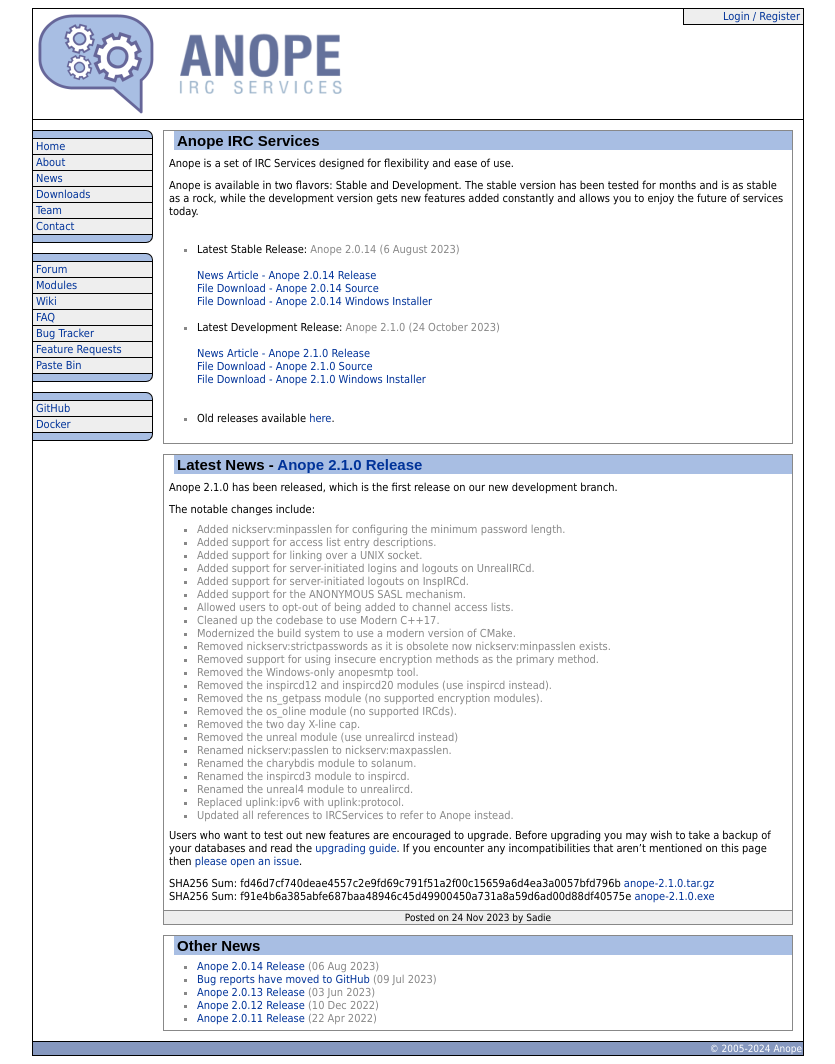
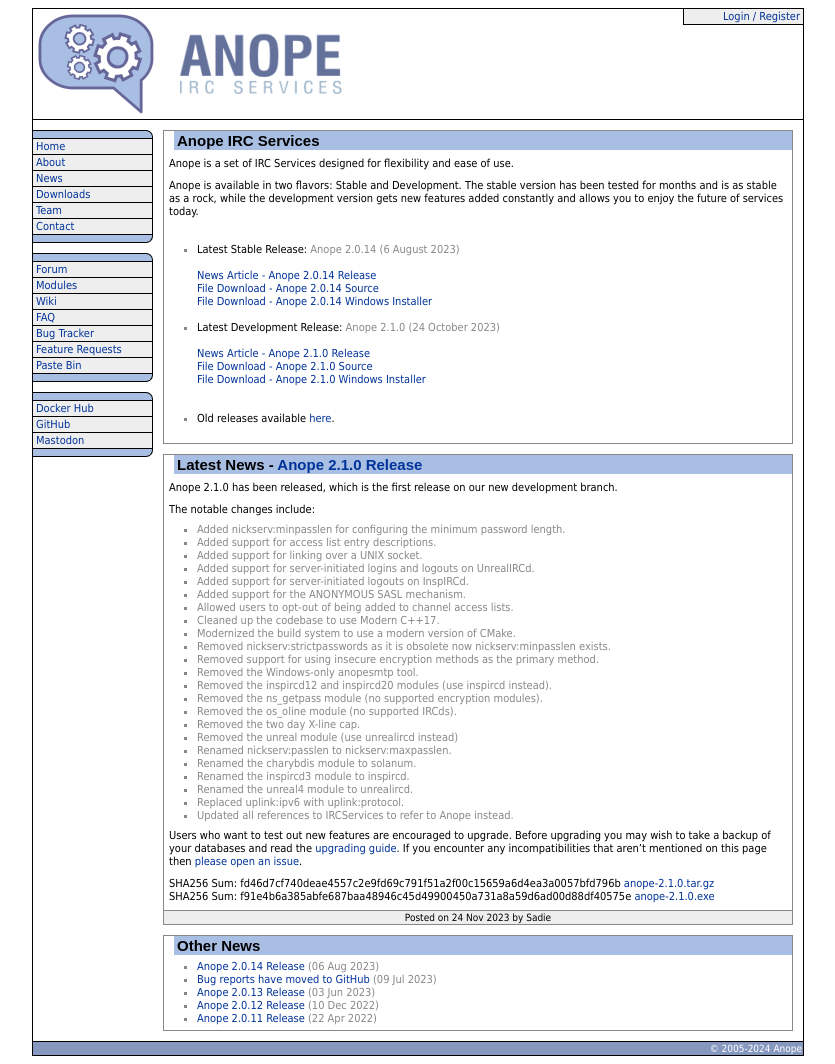
Before and after one commit to anope/website, a Jekyll site: the page built from index.html, in a window 1280 px wide. Shown: the whole page, without its empty margins (222-1057 px from the left). Built offline with Jekyll 4.4.1, drawn with Linux system fonts in a browser that asks for light colours; the list of posts is cut into pages by our own code.

Commit message:
Add the Mastodon account to the external links section.

```diff
--- a/_config.yml
+++ b/_config.yml
@@ -20,8 +20,9 @@
       Feature Requests: https://forum.anope.org/?board=9.0
       Paste Bin: https://pastebin.anope.org
 
-    - GitHub: https://github.com/anope/anope
-      Docker: https://hub.docker.com/r/anope/anope
+    - Docker Hub: https://hub.docker.com/r/anope/anope
+      GitHub: https://github.com/anope/anope
+      Mastodon: https://fosstodon.org/@anope
 
 plugins:
 - jekyll-category-pages
```
